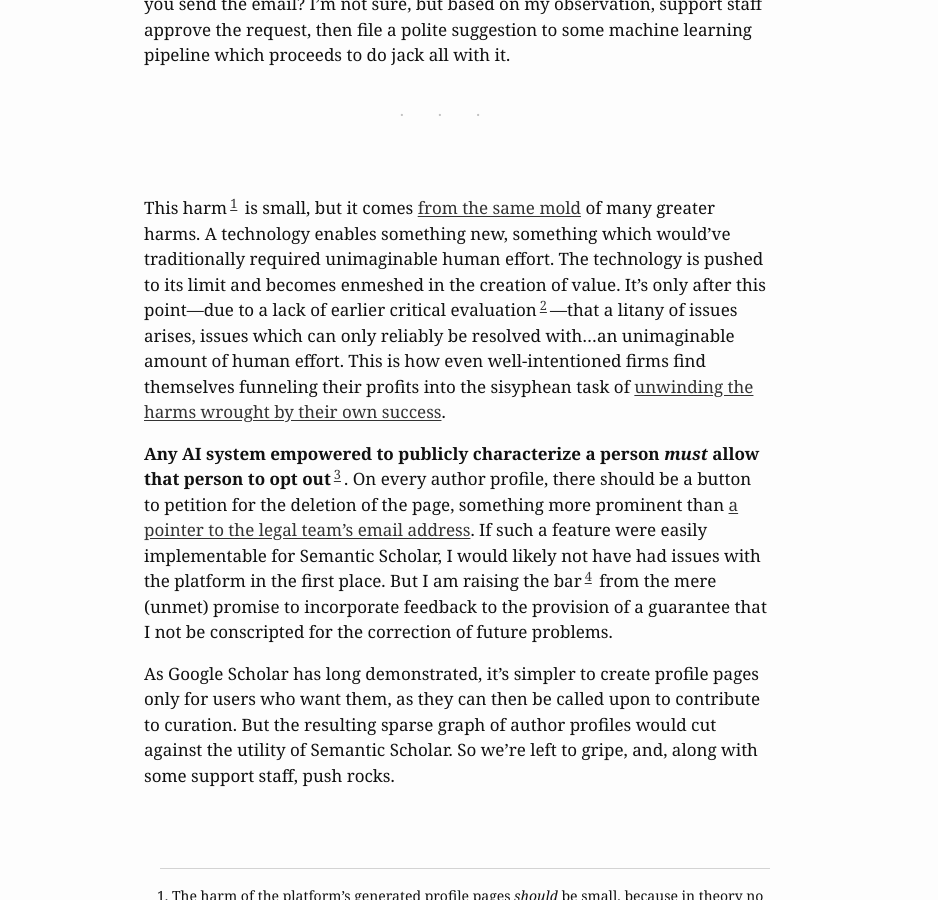
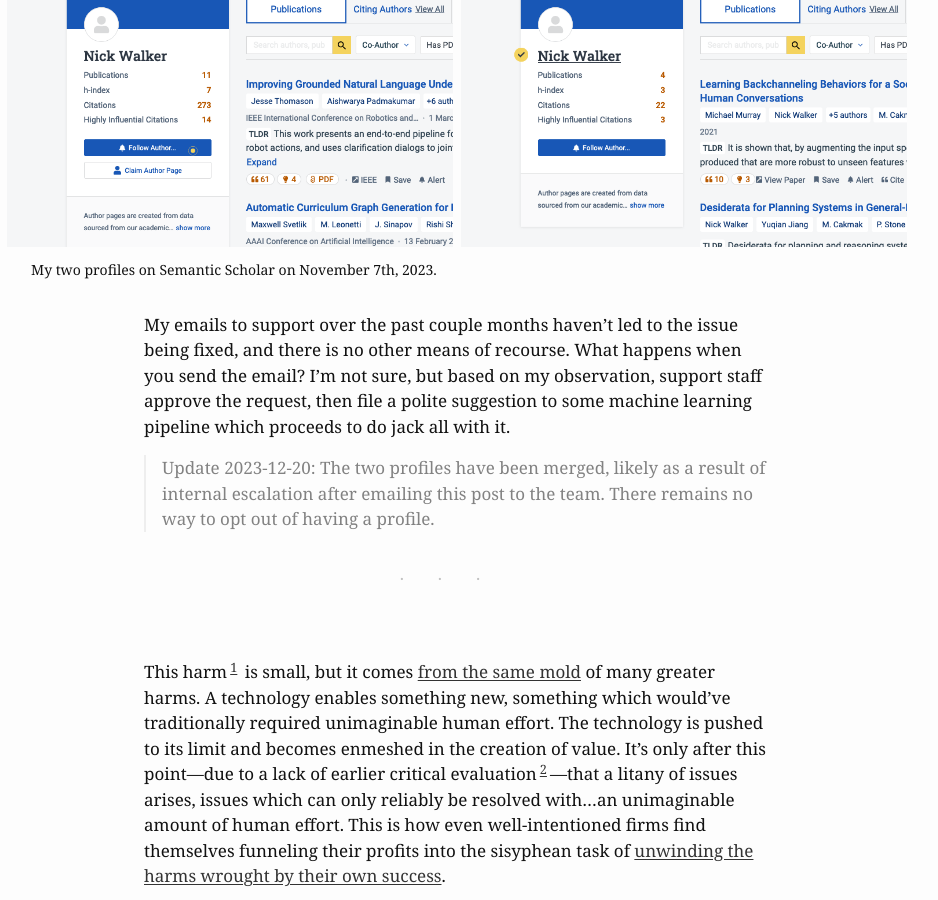
Before and after one commit to nickswalker/nickwalker.us, a Jekyll site: the page built from collections/_posts/2023-11-19-semantic-scholar.md, in a window 1280 px wide and 900 px high, scrolled down 673 px. Shown: the whole window, without its empty margins (183-1121 px from the left). Built offline with Jekyll 4.4.1, drawn with Linux system fonts in a browser that asks for light colours; nearby versions of some CDN libraries; some web fonts are replaced.

Commit message:
Add resolution note to semantic scholar post

```diff
--- a/collections/_posts/2023-11-19-semantic-scholar.md
+++ b/collections/_posts/2023-11-19-semantic-scholar.md
@@ -12,7 +12,12 @@
 
 The latest issue is more pernicious. In recent years I've had two profiles, [a "verified" one](https://www.semanticscholar.org/author/Nick-Walker/145314605) which includes four publications, and [another](https://www.semanticscholar.org/author/Nick-Walker/8257289) which includes the rest. This abbreviated profile is attached to the papers that show up first in most search results for my name. It's likely that its verification is somehow a result of my flailing to fix the previous issues.
 
+{% include article_multiimage.html images="/assets/images/posts/semantic-scholar-profile-1.png /assets/images/posts/semantic-scholar-profile-2.png" caption="My two profiles on Semantic Scholar on November 7th, 2023." %}
+
+
 My emails to support over the past couple months haven't led to the issue being fixed, and there is no other means of recourse. What happens when you send the email? I'm not sure, but based on my observation, support staff approve the request, then file a polite suggestion to some machine learning pipeline which proceeds to do jack all with it.
+
+> Update 2023-12-20: The two profiles have been merged, likely as a result of internal escalation after emailing this post to the team. There remains no way to opt out of having a profile.
 
 -------------
 
```
Also changed, not shown: assets/images/posts/semantic-scholar-profile-1.png (added), assets/images/posts/semantic-scholar-profile-2.png (added).
